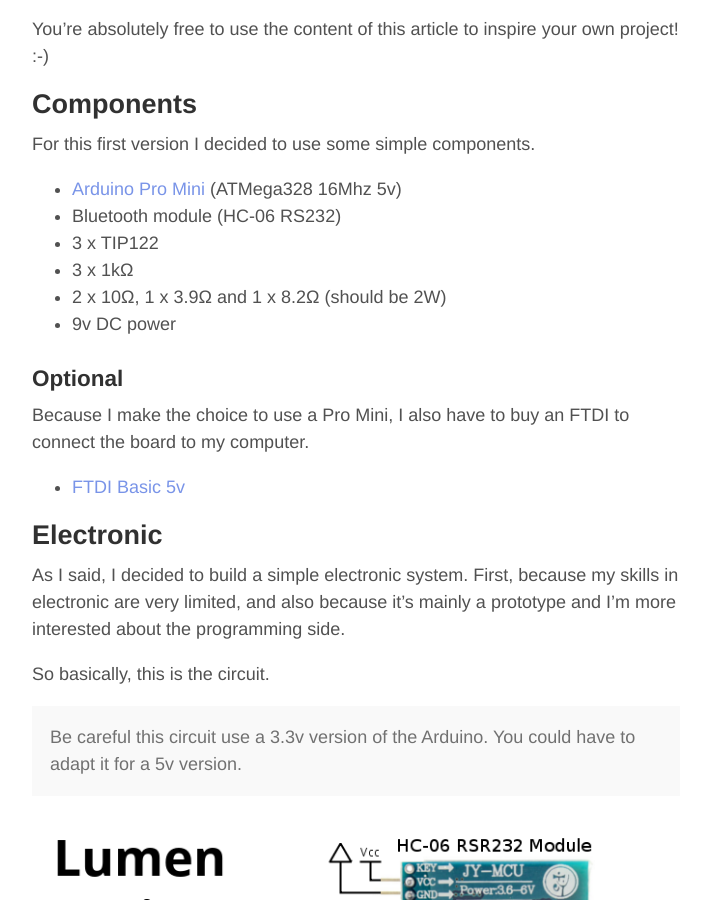
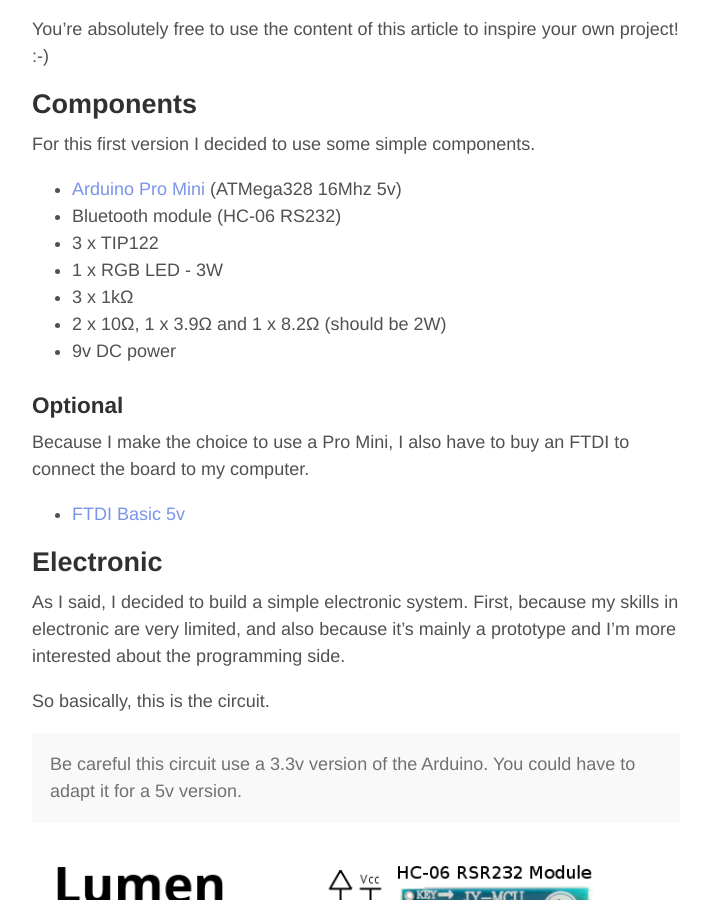
Before and after one commit to alexbonhomme/blckshrk.github.io, a Jekyll site: the page built from _posts/2014-03-23-lumen-1.md, in a window 1280 px wide and 900 px high, scrolled down 408 px. Shown: the whole window, without its empty margins (284-993 px from the left). Built offline with Jekyll 4.4.1, drawn with Linux system fonts in a browser that asks for light colours; Markdown is read by kramdown in place of the engine named in the settings.

Commit message:
Adds a forgotten element in the list of Lumen components

```diff
--- a/_posts/2014-03-23-lumen-1.md
+++ b/_posts/2014-03-23-lumen-1.md
@@ -13,6 +13,7 @@ For this first version I decided to use some simple components.
 * [Arduino Pro Mini](http://arduino.cc/en/Main/ArduinoBoardProMini) (ATMega328 16Mhz 5v)
 * Bluetooth module (HC-06 RS232)
 * 3 x TIP122
+* 1 x RGB LED - 3W
 * 3 x 1k&Omega;
 * 2 x 10&Omega;, 1 x 3.9&Omega; and 1 x 8.2&Omega; (should be 2W)
 * 9v DC power
```
